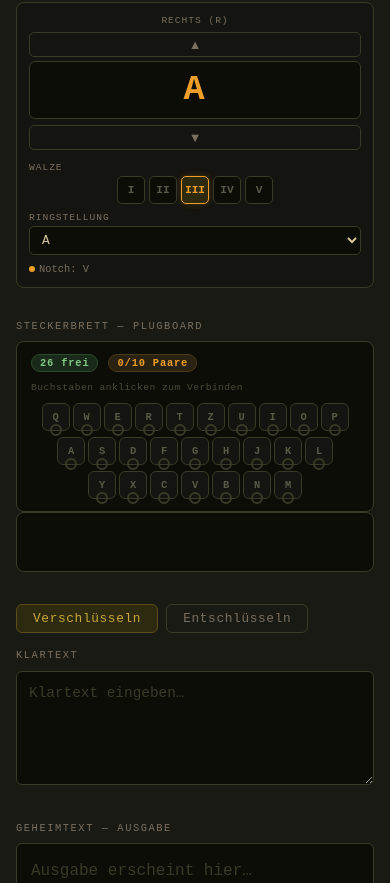
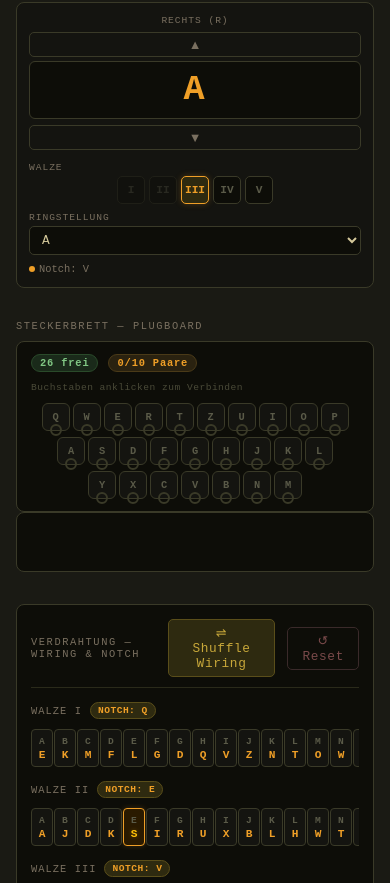
Before and after one commit to TomPeak/enigma, a React (Vite) app: page / in a window 390 px wide. Shown: the part 881-1764 px from the top of the page. Built offline with nearby package versions, Linux system fonts and the light colour scheme.

Commit message:
now only one walze

```diff
--- a/src/App.css
+++ b/src/App.css
@@ -27,6 +27,21 @@
   color: #c8a83a;
   border: 1px solid #5a4e1a;
   letter-spacing: 0.05em;
+  transition: all 0.2s;
+}
+
+.badge-highlight {
+  background: #3e3410;
+  color: #FFC107;
+  border: 1px solid #EF9F27;
+  box-shadow: 0 0 8px rgba(255,193,7,0.25);
+  font-weight: 700;
+}
+
+.badge-dark {
+  background: #1a1810;
+  color: #7a7060;
+  border: 1px solid #3a3a28;
 }
 
 .badge-small {
@@ -487,7 +502,150 @@ textarea:focus { outline: none; border-color: #5a4e1a; }
   color: #EF9F27;
   box-shadow: 0 0 6px rgba(239,159,39,0.25);
 }
+
+.rotor-radio-disabled {
+  opacity: 0.3;
+  cursor: not-allowed;
+  pointer-events: none;
+}
 @media (max-width: 500px) {
   .pb-socket { width: 28px; height: 28px; font-size: 0.65rem; }
   .pb-row    { gap: 3px; }
 }
+
+/* ── WiringBox ───────────────────────────── */
+.wiring-box {
+  background: #0d0d08;
+  border: 1px solid #3a3a28;
+  border-radius: 8px;
+  padding: 14px;
+}
+
+.wiring-box-hdr {
+  display: flex;
+  align-items: center;
+  gap: 12px;
+  margin-bottom: 14px;
+  padding-bottom: 10px;
+  border-bottom: 1px solid #2a2a1a;
+}
+
+.wiring-box-title {
+  font-size: 0.65rem;
+  letter-spacing: 0.15em;
+  text-transform: uppercase;
+  color: #7a7060;
+}
+
+.reset-btn {
+  padding: 5px 14px;
+  background: transparent;
+  border: 1px solid #3a2a2a;
+  border-radius: 5px;
+  color: #7a4a4a;
+  font-family: 'Courier New', monospace;
+  font-size: 0.8rem;
+  letter-spacing: 0.05em;
+  cursor: pointer;
+  transition: all 0.15s;
+  margin-left: auto;
+}
+.reset-btn:hover {
+  background: #2a1a1a;
+  color: #E57373;
+  border-color: #5a3a3a;
+}
+
+.wr-row {
+  margin-bottom: 10px;
+}
+
+.wr-row-label {
+  display: flex;
+  align-items: center;
+  gap: 8px;
+  font-size: 0.65rem;
+  letter-spacing: 0.1em;
+  color: #7a7060;
+  margin-bottom: 6px;
+  text-transform: uppercase;
+}
+
+.wr-notch-badge {
+  font-size: 0.6rem;
+  padding: 2px 7px;
+  border-radius: 99px;
+  background: #2e2a10;
+  color: #EF9F27;
+  border: 1px solid #5a4e1a;
+  font-weight: 700;
+  letter-spacing: 0.05em;
+}
+
+.wr-cells {
+  display: flex;
+  gap: 2px;
+  overflow-x: auto;
+  padding: 4px 0;
+}
+
+.wr-cell {
+  display: flex;
+  flex-direction: column;
+  align-items: center;
+  justify-content: center;
+  min-width: 26px;
+  height: 42px;
+  background: #141410;
+  border: 1px solid #3a3a28;
+  border-radius: 4px;
+  padding: 3px;
+  transition: all 0.12s;
+}
+
+.wr-cell:hover {
+  background: #1e1e14;
+  border-color: #5a4e1a;
+}
+
+.wr-cell-notch {
+  background: #2a1a00;
+  border-color: #EF9F27;
+  box-shadow: 0 0 6px rgba(239,159,39,0.2);
+}
+
+.wr-src {
+  font-family: 'Courier New', monospace;
+  font-size: 0.65rem;
+  color: #5a5a48;
+  font-weight: 600;
+  margin-bottom: 2px;
+}
+
+.wr-dst {
+  font-family: 'Courier New', monospace;
+  font-size: 0.75rem;
+  color: #EF9F27;
+  font-weight: 800;
+}
+
+.wr-cell-notch .wr-dst {
+  color: #FFC107;
+  text-shadow: 0 0 4px rgba(255,193,7,0.3);
+}
+
+@media (max-width: 768px) {
+  .wr-cells {
+    gap: 1px;
+  }
+  .wr-cell {
+    min-width: 22px;
+    height: 38px;
+  }
+  .wr-src {
+    font-size: 0.6rem;
+  }
+  .wr-dst {
+    font-size: 0.7rem;
+  }
+}
--- a/src/App.jsx
+++ b/src/App.jsx
@@ -1,10 +1,20 @@
 import { useState } from 'react';
 import RotorControl from './RotorControl.jsx';
 import PlugboardVisual from './PlugboardVisual.jsx';
-import { encrypt, group5, parsePlugboard, ci, ALPHA, ROTOR_NAMES } from './enigma.js';
+import WiringBox from './WiringBox.jsx';
+import { encrypt, group5, parsePlugboard, ci, ALPHA, ROTOR_NAMES, ROTOR_DATA, REFLECTOR_B } from './enigma.js';
 import './App.css';
 
 const ni = ch => ch.charCodeAt(0) - 65;
+
+const shuffleWiring = () => {
+  const arr = ALPHA.split('');
+  for (let i = arr.length - 1; i > 0; i--) {
+    const j = Math.floor(Math.random() * (i + 1));
+    [arr[i], arr[j]] = [arr[j], arr[i]];
+  }
+  return arr.join('');
+};
 
 export default function App() {
   const [rotors, setRotors]     = useState(['I', 'II', 'III']);
@@ -13,6 +23,9 @@ export default function App() {
   const [plugboard, setPlugboard] = useState('');
   const [input, setInput]       = useState('');
   const [mode, setMode]         = useState('encrypt');
+  const [isShuffled, setIsShuffled] = useState(false);
+  const [customRotorData, setCustomRotorData] = useState(null);
+  const [customReflector, setCustomReflector] = useState(null);
 
   const shuffle = () => {
     const pool = [...ROTOR_NAMES];
@@ -24,13 +37,35 @@ export default function App() {
     setRotors(picked);
     setStartPos([0, 0, 0].map(() => ALPHA[Math.floor(Math.random() * 26)]));
     setRings([0, 0, 0].map(() => ALPHA[Math.floor(Math.random() * 26)]));
+    setIsShuffled(true);
+  };
+
+  const shuffleWiringConfig = () => {
+    const newRotors = {};
+    ROTOR_NAMES.forEach(name => {
+      const notches = ['Q', 'E', 'V', 'J', 'Z'];
+      newRotors[name] = {
+        wiring: shuffleWiring(),
+        notch: ALPHA[Math.floor(Math.random() * 26)]
+      };
+    });
+    setCustomRotorData(newRotors);
+    setCustomReflector(shuffleWiring());
+  };
+
+  const resetWiring = () => {
+    setCustomRotorData(null);
+    setCustomReflector(null);
   };
 
   const updateRotor = (i, v) => { const r = [...rotors]; r[i] = v; setRotors(r); };
   const updatePos   = (i, v) => { const p = [...startPos]; p[i] = v; setStartPos(p); };
   const updateRing  = (i, v) => { const r = [...rings]; r[i] = v; setRings(r); };
 
-  const output    = encrypt(input, rotors, startPos, rings, plugboard);
+  const activeRotorData = customRotorData || ROTOR_DATA;
+  const activeReflector = customReflector || REFLECTOR_B;
+
+  const output    = encrypt(input, rotors, startPos, rings, plugboard, activeRotorData, activeReflector);
   const displayed = mode === 'encrypt' ? group5(output) : output;
 
   const plugPairs = parsePlugboard(plugboard);
@@ -43,7 +78,7 @@ export default function App() {
     <div className="app">
       <header className="app-header">
         <h1>ENIGMA MACHINE V2.71</h1>
-        <span className="badge">Wehrmacht M3 · UKW-B</span>
+        <span className={`badge ${customRotorData ? 'badge-dark' : 'badge-highlight'}`}>Wehrmacht M3 · UKW-B</span>
       </header>
 
       <div className="shuffle-box">
@@ -56,17 +91,29 @@ export default function App() {
         <div className="section-title">Rotoren — Walzen</div>
         <div className="rotors-grid">
           <RotorControl label="Links (L)"  rotor={rotors[0]} pos={startPos[0]} ring={rings[0]}
-            onRotor={v => updateRotor(0, v)} onPos={v => updatePos(0, v)} onRing={v => updateRing(0, v)} />
+            onRotor={v => updateRotor(0, v)} onPos={v => updatePos(0, v)} onRing={v => updateRing(0, v)}
+            selectedRotors={rotors} />
           <RotorControl label="Mitte (M)" rotor={rotors[1]} pos={startPos[1]} ring={rings[1]}
-            onRotor={v => updateRotor(1, v)} onPos={v => updatePos(1, v)} onRing={v => updateRing(1, v)} />
+            onRotor={v => updateRotor(1, v)} onPos={v => updatePos(1, v)} onRing={v => updateRing(1, v)}
+            selectedRotors={rotors} />
           <RotorControl label="Rechts (R)" rotor={rotors[2]} pos={startPos[2]} ring={rings[2]}
-            onRotor={v => updateRotor(2, v)} onPos={v => updatePos(2, v)} onRing={v => updateRing(2, v)} />
+            onRotor={v => updateRotor(2, v)} onPos={v => updatePos(2, v)} onRing={v => updateRing(2, v)}
+            selectedRotors={rotors} />
         </div>
       </section>
 
       <section>
         <div className="section-title">Steckerbrett — Plugboard</div>
         <PlugboardVisual value={plugboard} onChange={setPlugboard} />
+      </section>
+
+      <section>
+        <WiringBox
+          rotorData={activeRotorData}
+          reflector={activeReflector}
+          onShuffle={shuffleWiringConfig}
+          onReset={resetWiring}
+        />
       </section>
 
       <section>
--- a/src/RotorControl.jsx
+++ b/src/RotorControl.jsx
@@ -2,7 +2,7 @@ import { ROTOR_NAMES, ROTOR_DATA, ALPHA, ci } from './enigma.js';
 
 const ni = ch => ch.charCodeAt(0) - 65;
 
-export default function RotorControl({ label, rotor, pos, ring, onRotor, onPos, onRing }) {
+export default function RotorControl({ label, rotor, pos, ring, onRotor, onPos, onRing, selectedRotors = [] }) {
   return (
     <div className="rotor-card">
       <div className="rotor-label">{label}</div>
@@ -12,18 +12,22 @@ export default function RotorControl({ label, rotor, pos, ring, onRotor, onPos,
 
     <label className="field-label">Walze</label>
     <div className="rotor-radio-group">
-      {ROTOR_NAMES.map(r => (
-        <label key={r} className={`rotor-radio ${rotor === r ? 'rotor-radio-active' : ''}`}>
+      {ROTOR_NAMES.map(r => {
+        const isUsedElsewhere = selectedRotors.includes(r) && rotor !== r;
+        return (
+          <label key={r} className={`rotor-radio ${rotor === r ? 'rotor-radio-active' : ''} ${isUsedElsewhere ? 'rotor-radio-disabled' : ''}`}>
             <input
               type="radio"
               name={`rotor-${label}`}
               value={r}
               checked={rotor === r}
+              disabled={isUsedElsewhere}
               onChange={() => onRotor(r)}
             />
             {r}
           </label>
-      ))}
+        );
+      })}
     </div>
 
       <label className="field-label">Ringstellung</label>
--- /dev/null
+++ b/src/WiringBox.jsx
@@ -0,0 +1,36 @@
+import { ALPHA, ROTOR_NAMES } from './enigma.js';
+
+function WiringRow({ label, notch, wiring }) {
+  return (
+    <div className="wr-row">
+      <div className="wr-row-label">
+        {label}
+        {notch && <span className="wr-notch-badge">Notch: {notch}</span>}
+      </div>
+      <div className="wr-cells">
+        {ALPHA.split('').map((ch, i) => (
+          <div key={ch} className={`wr-cell${notch === ch ? ' wr-cell-notch' : ''}`}>
+            <span className="wr-src">{ch}</span>
+            <span className="wr-dst">{wiring[i]}</span>
+          </div>
+        ))}
+      </div>
+    </div>
+  );
+}
+
+export default function WiringBox({ rotorData, reflector, onShuffle, onReset }) {
+  return (
+    <div className="wiring-box">
+      <div className="wiring-box-hdr">
+        <span className="wiring-box-title">Verdrahtung — Wiring &amp; Notch</span>
+        <button className="shuffle-btn" onClick={onShuffle}>⇌ Shuffle Wiring</button>
+        <button className="reset-btn" onClick={onReset}>↺ Reset</button>
+      </div>
+      {ROTOR_NAMES.map(r => (
+        <WiringRow key={r} label={`Walze ${r}`} notch={rotorData[r].notch} wiring={rotorData[r].wiring} />
+      ))}
+      <WiringRow label="UKW-B" notch={null} wiring={reflector} />
+    </div>
+  );
+}
--- a/src/enigma.js
+++ b/src/enigma.js
@@ -28,10 +28,10 @@ export function rotorBwd(wiring, sig, pos, ring) {
   return (inv - shift + 26) % 26;
 }
 
-export function stepRotors(pos, rotors) {
+export function stepRotors(pos, rotors, rotorData = ROTOR_DATA) {
   const p = [...pos];
-  const nm = ROTOR_DATA[rotors[1]].notch;
-  const nr = ROTOR_DATA[rotors[2]].notch;
+  const nm = rotorData[rotors[1]].notch;
+  const nr = rotorData[rotors[2]].notch;
   if (p[1] === nm) {
     p[0] = ci(ni(p[0]) + 1);
     p[1] = ci(ni(p[1]) + 1);
@@ -53,16 +53,16 @@ export function parsePlugboard(str) {
   return pairs;
 }
 
-export function encrypt(text, rotors, startPos, rings, plugStr) {
+export function encrypt(text, rotors, startPos, rings, plugStr, rotorData = ROTOR_DATA, reflector = REFLECTOR_B) {
   const plug = parsePlugboard(plugStr);
   let pos = [...startPos];
   return text.toUpperCase().split('').map(ch => {
     if (!ALPHA.includes(ch)) return '';
-    pos = stepRotors(pos, rotors);
+    pos = stepRotors(pos, rotors, rotorData);
     let s = ni(plug[ch] || ch);
-    for (let i = 2; i >= 0; i--) s = rotorFwd(ROTOR_DATA[rotors[i]].wiring, s, pos[i], rings[i]);
-    s = ni(REFLECTOR_B[s]);
-    for (let i = 0; i <= 2; i++) s = rotorBwd(ROTOR_DATA[rotors[i]].wiring, s, pos[i], rings[i]);
+    for (let i = 2; i >= 0; i--) s = rotorFwd(rotorData[rotors[i]].wiring, s, pos[i], rings[i]);
+    s = ni(reflector[s]);
+    for (let i = 0; i <= 2; i++) s = rotorBwd(rotorData[rotors[i]].wiring, s, pos[i], rings[i]);
     const out = ALPHA[s];
     return plug[out] || out;
   }).join('');
```
Also changed, not shown: 1 other file (tests, documents, lock files or other folders). Lines whose indentation alone changed are shown as unchanged.
